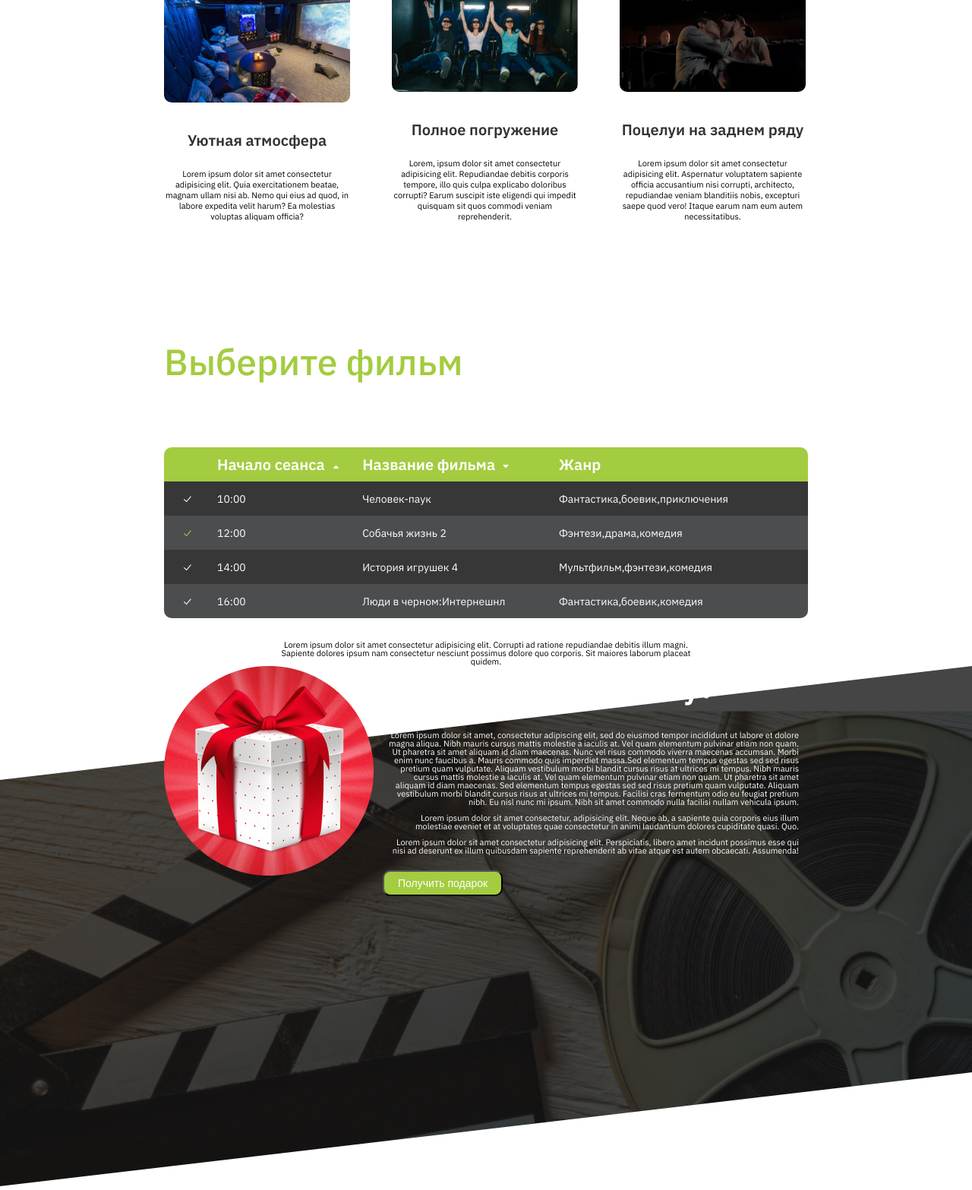
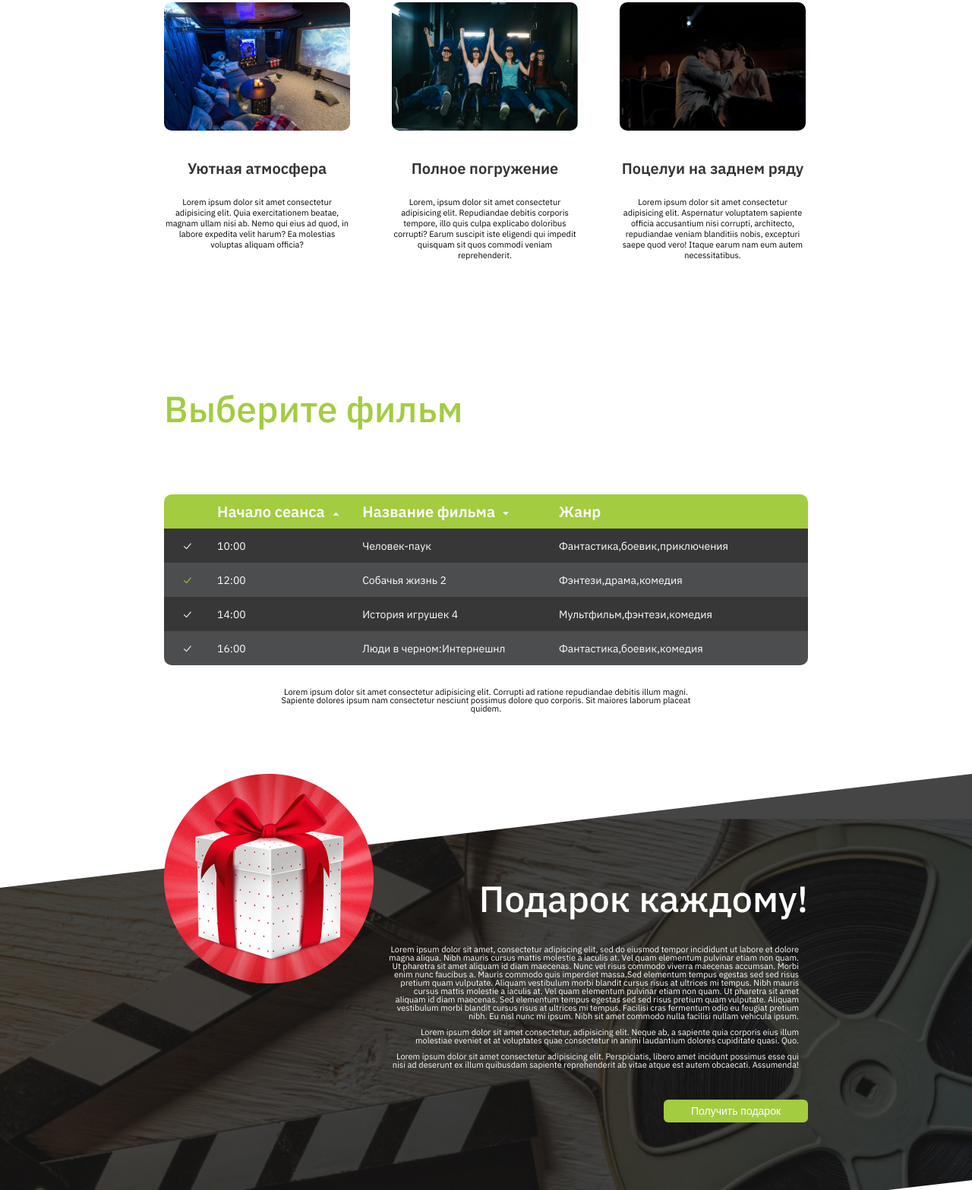
Before and after one commit to dianaalieva/cinematickets, a plain HTML site: page index.html in a window 1280 px wide. Shown: the part 1233-2800 px from the top of the page at 76% size. Drawn offline with Linux system fonts and the light colour scheme; files whose address does not match are found by name.

Commit message:
промежуток

```diff
--- a/css/style.css
+++ b/css/style.css
@@ -167,7 +167,8 @@ html {
     padding-bottom: 94px;
   }
   .cinema__why-row{
-    width: 1124px;
+    width: 100%;
+    max-width: 1124px;
     display: table;
     display: flex;
     flex-wrap: wrap;
@@ -192,9 +193,8 @@ html {
     justify-content: center;
     vertical-align: top;
     text-align: center;
-    width: 245px;
-    height: 338px;
-
+    width: 100%;
+    max-width: 245px;
   }
   .cinema__why-image{
     border-radius: 10px;
@@ -210,8 +210,8 @@ html {
     font-weight: 400;
     font-size: 11px;
     line-height: 14px;
-    width: 245px;
-    height: 83px;
+    width: 100%;
+    max-width: 245px;
     overflow: hidden;
     padding-bottom: 29px;
   }
@@ -328,22 +328,20 @@ html {
     pointer-events: none;
   }
   .box{
-    width: 302px;
-    height: 303px;
     position: absolute;
 
   }
   .gives__contain{
+    margin-top: 80px;
     margin-left: auto;
     max-width: 560px;
   }
   .gives__square{
     padding-bottom: 10px;
-    margin-right: 0;
     font-weight: 400;
     font-size: 11px;
-    height: 173px;
-    width: 548px;
+    max-width: 548px;
+    width: 100%;
     text-align: right;
 
   }
@@ -351,6 +349,8 @@ html {
     padding-bottom: 10px;
   }
   .gives__surprise{
+    padding-top: 140px;
+    text-align: right;
     font-weight: 500;
     font-size: 48px;
     color: white;
@@ -358,13 +358,17 @@ html {
   }
 
   .gives__button{
+    max-width: 190px;
+    width: 100%;
     background-color:rgba(163, 204, 64, 1);
     color: #ffffff;
     font-weight: 500;
     font-size: 14px;
-    text-align: center;
     padding: 7px 18px;
-    border-radius: 10px;
+    border-radius: 6px;
+    border: 0;
+    margin-top: 20px;
+    float: right;
   }
   .films{
     font-weight: 500;
@@ -502,6 +506,7 @@ html {
   .form__feedback-name::placeholder{
     color:#A1A1A1 ;
   }
+
   .form__feedback-select{
     position: relative;
   }
```
